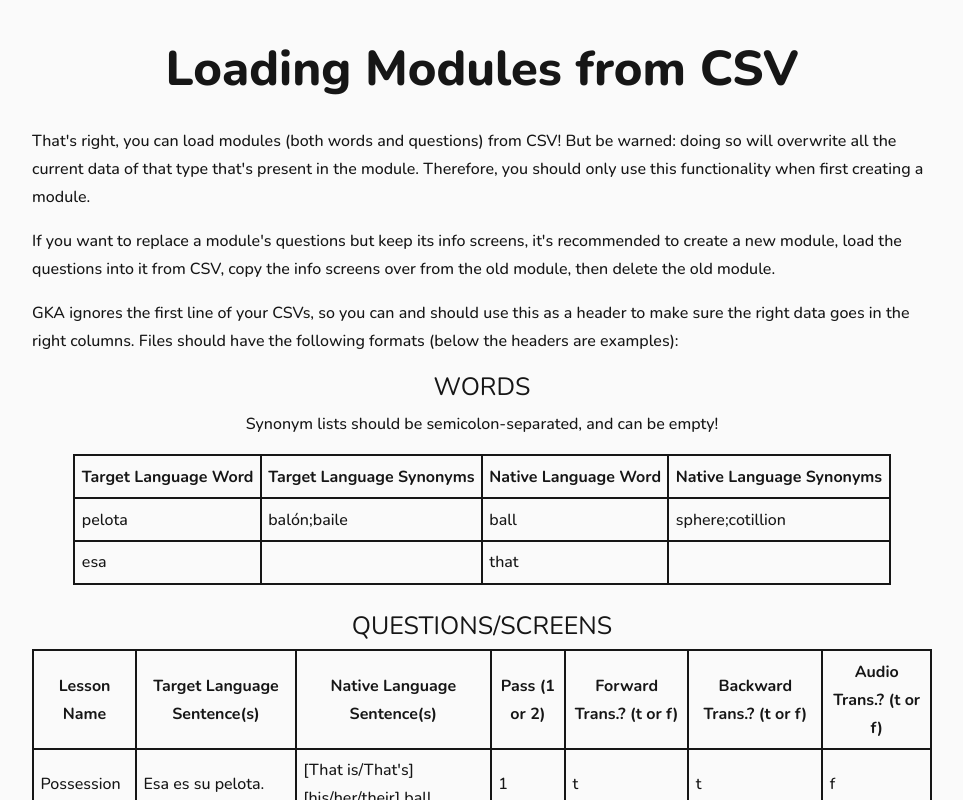
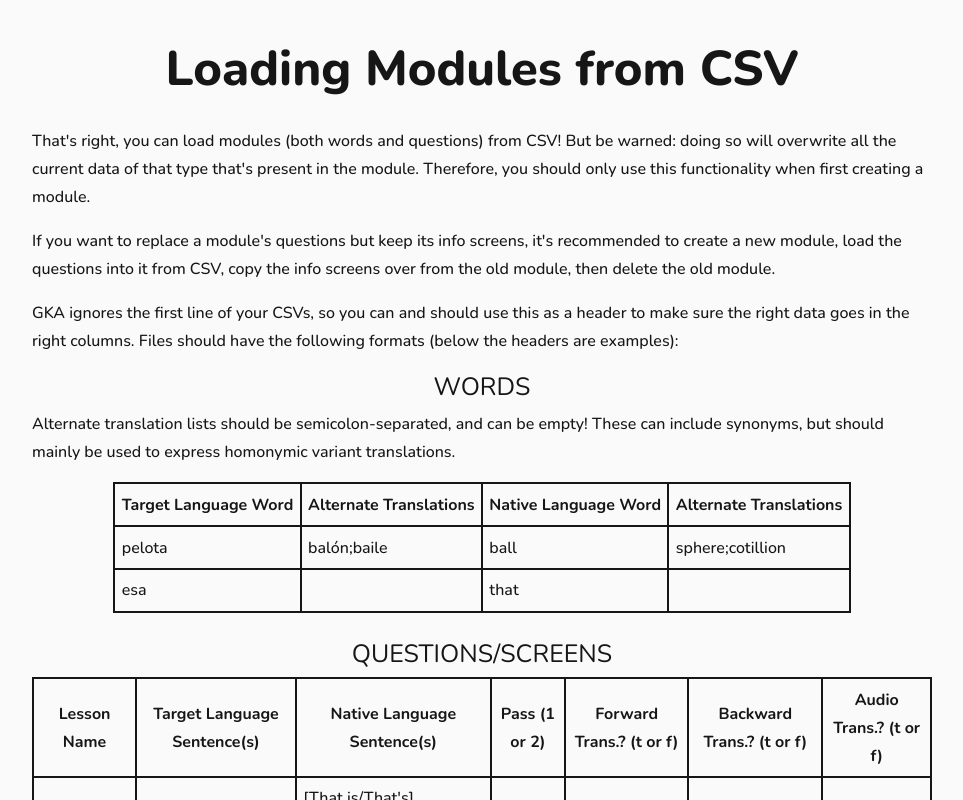
Before and after one commit to patrickjwahl/khan, a Next.js app: page /admin/csv in a window 1280 px wide. Shown: the top 800 px of the page, without its empty margins (158-1121 px from the left). Built offline with nearby package versions, Linux system fonts and the light colour scheme.

Commit message:
Update alt translation labels

```diff
--- a/app/admin/csv/page.tsx
+++ b/app/admin/csv/page.tsx
@@ -8,14 +8,14 @@ export default function Page() {
             <p>If you want to replace a module's questions but keep its info screens, it's recommended to create a new module, load the questions into it from CSV, copy the info screens over from the old module, then delete the old module.</p>
             <p>GKA ignores the first line of your CSVs, so you can and should use this as a header to make sure the right data goes in the right columns. Files should have the following formats (below the headers are examples):</p>
             <h4>WORDS</h4>
-            <p>Synonym lists should be semicolon-separated, and can be empty!</p>
+            <p>Alternate translation lists should be semicolon-separated, and can be empty! These can include synonyms, but should mainly be used to express homonymic variant translations.</p>
             <table>
                 <thead>
                     <tr>
                         <th>Target Language Word</th>
-                        <th>Target Language Synonyms</th>
+                        <th>Alternate Translations</th>
                         <th>Native Language Word</th>
-                        <th>Native Language Synonyms</th>
+                        <th>Alternate Translations</th>
                     </tr>
                 </thead>
                 <tbody>
--- a/app/admin/module/[id]/WordDisplay.tsx
+++ b/app/admin/module/[id]/WordDisplay.tsx
@@ -222,10 +222,10 @@ export default function WordDisplay({initWords, module, initWordsToQuestions, se
                         </div>
                         <div className={styles.formSectionHeader}>{module.course.language.toUpperCase()}</div>
                         <input ref={topRef} type="text" placeholder={`Word in ${module.course.language}`} value={target} onChange={e => setTarget(e.target.value)} />
-                        <input type="text" placeholder={`Synonyms (semicolon separated)`} value={targetAlt} onChange={e => setTargetAlt(e.target.value)} />
+                        <input type="text" placeholder={`Alt. translations (semicolon separated)`} value={targetAlt} onChange={e => setTargetAlt(e.target.value)} />
                         <div className={styles.formSectionHeader}>ENGLISH</div>
                         <input type="text" placeholder={`Word in English`} value={native} onChange={e => setNative(e.target.value)} />
-                        <input type="text" placeholder={`Synonyms (semicolon separated)`} value={nativeAlt} onChange={e => setNativeAlt(e.target.value)} />
+                        <input type="text" placeholder={`Alt. translations (semicolon separated)`} value={nativeAlt} onChange={e => setNativeAlt(e.target.value)} />
                         {audioForm}
                     </form>
                 </div>
```
